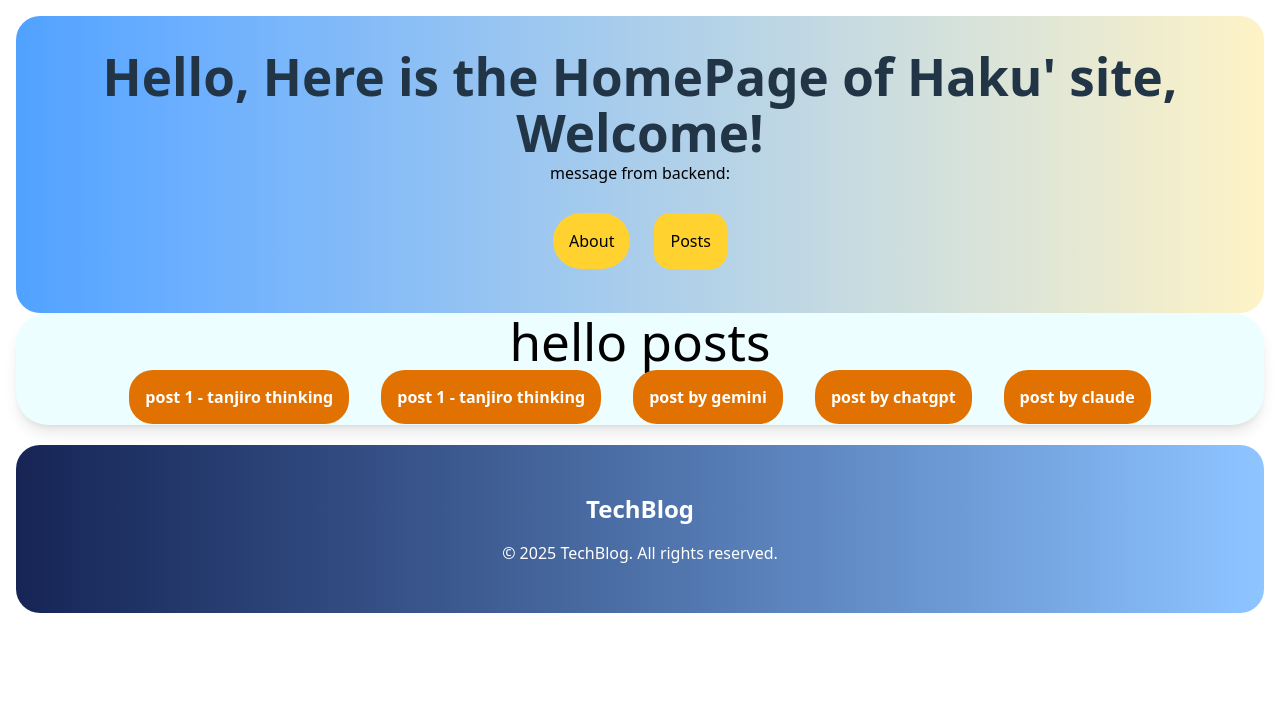
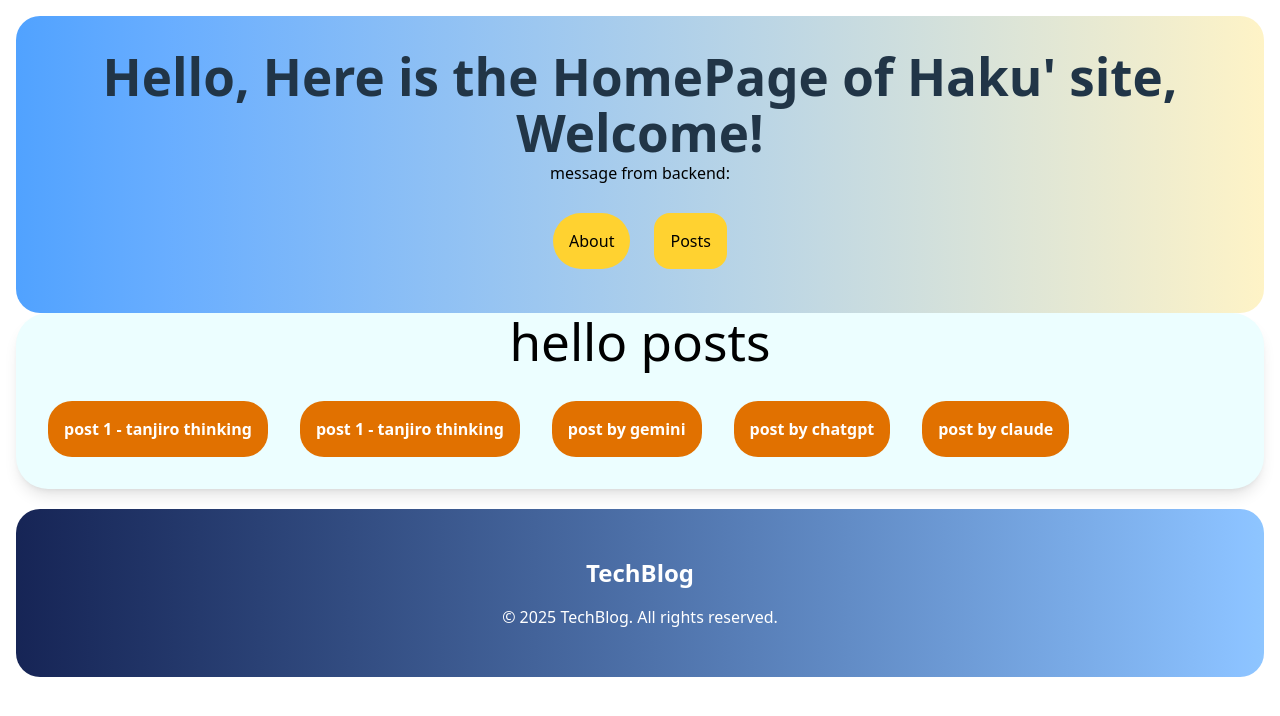
Before and after one commit to Haku2023/Web_Dev_FirstTrial, a React (Vite) app: page /posts in a window 1280 px wide. Shown: the top 716 px of the page. Built offline with nearby package versions, Linux system fonts and the light colour scheme; no server answers.

Commit message:
S-Refine: add flex for all links

```diff
--- a/src/pages/templates/Posts.tsx
+++ b/src/pages/templates/Posts.tsx
@@ -4,7 +4,7 @@ export default function Posts() {
   return (
     <div>
       <h1 className="text-black">hello posts</h1>
-      <div className="m-4">
+      <div className="m-4 flex flex-wrap">
         <Link
           className="rounded-3xl bg-amber-600 p-4 m-4 text-white font-bold"
           to="/posts/post-1"
```
